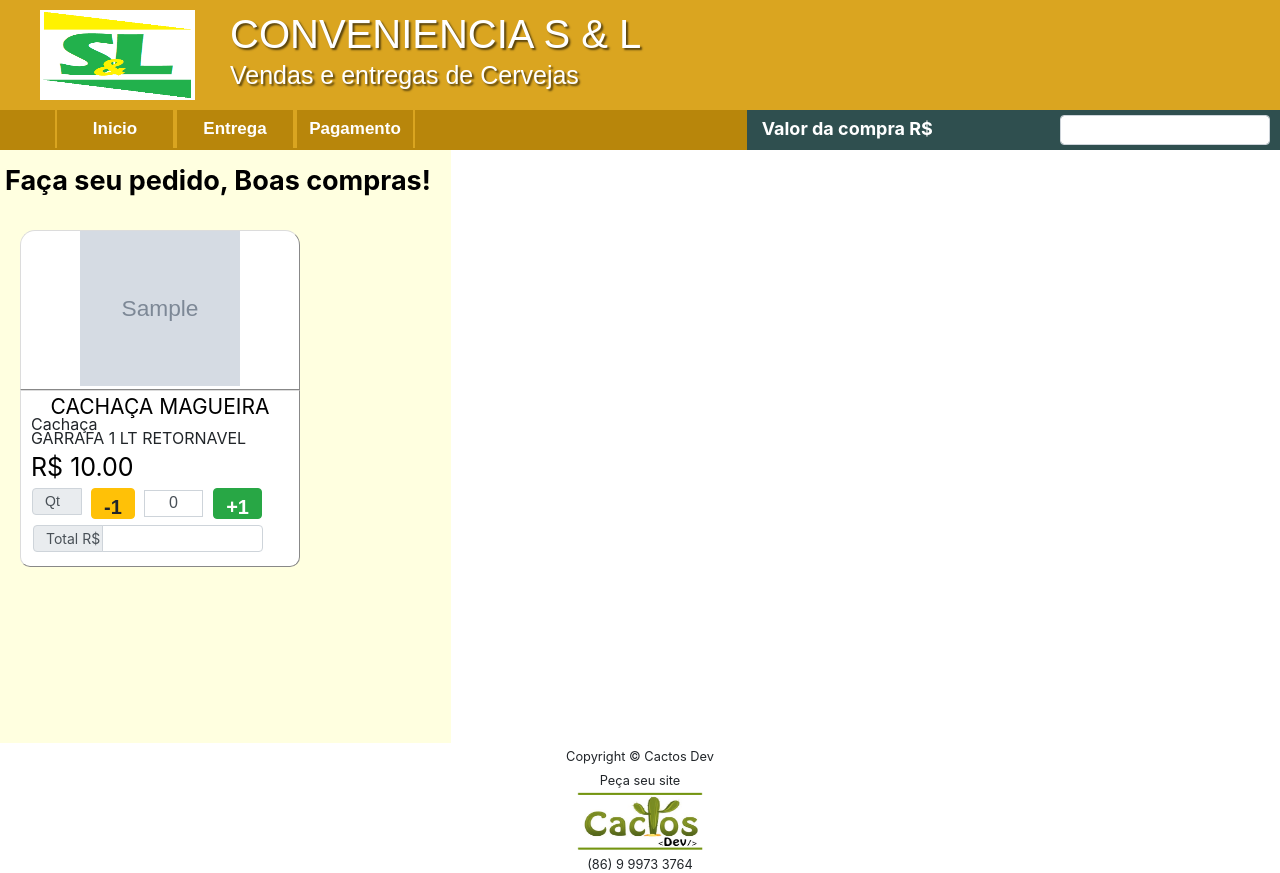
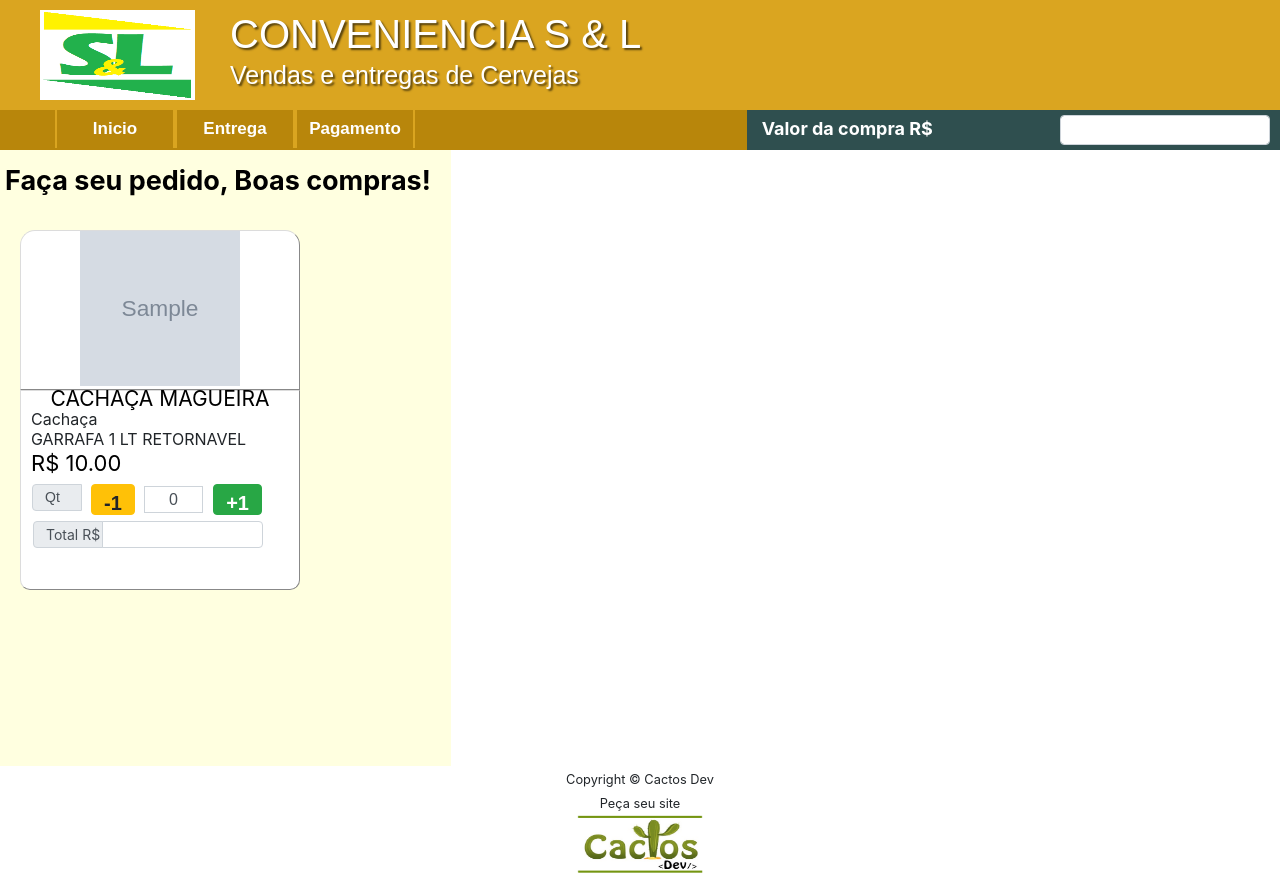
Before and after one commit to paulojecasi/delivery-python-django, a Django app: page /delivery/ in a window 1280 px wide. Shown: the top 873 px of the page. Run offline with Django 3.2, Linux system fonts and the light colour scheme; tables that the repository leaves empty hold one stand-in row (values such as "Sample post"); grey boxes marked "Sample" are stand-in pictures; some libraries are stand-ins or nearby versions.

Commit message:
atualizacao

```diff
--- a/sitedelivery/static/css/aplication.css
+++ b/sitedelivery/static/css/aplication.css
@@ -230,7 +230,7 @@ div#logo_cabecalho2 img#icone2{
 
 .corDeFundoPreco{
     background-color: rgba(255,255,255);         /** cor de fundo **/
-    height: 100%px ;                    /** altura do bloco **/
+    height: 200px ;                    /** altura do bloco **/
     width: 280px;                      /** largura **/
     border: 1px outset #DCDCDC;        /** borda e cor da borda **/
     border-radius: 0px 0px 10px 10px;  /** arredondamento da borda **/
@@ -241,22 +241,23 @@ div#logo_cabecalho2 img#icone2{
     font-size: 21px;                          /** tamanho da fonte **/
     /** font-weight: bold;                        /** fonte em negrito **/
     color: #000;                              /** cor da fonte **/
+    line-height:16px;                          /** espaço entre as linhas **/
     text-align: center;
 }
 
-#pedBebidas ul li#fonte2{
-    line-height:2px;                          /** espaço entre as linhas **/
+#pedBebidas ul li#fonte2{/
+    line-height:17px;                          /** espaço entre as linhas **/
     padding-left:10px;                       /** espaço da borda e texto a esquerda **/
 
 }
 
 #pedBebidas ul li#fonte3{
-    line-height:27px;                          /** espaço entre as linhas **/
+    line-height:17px;                          /** espaço entre as linhas **/
     padding-left:10px;                       /** espaço da borda e texto a esquerda **/
 }
 
 #pedBebidas ul li#fonte4{
-    font-size: 25px;                          /** tamanho da fonte **/
+    font-size: 22px;                          /** tamanho da fonte **/
     /**font-weight: bold;                        /** fonte em negrito **/
     color: #000;                              /** cor da fonte **/
     line-height:30px;                          /** espaço entre as linhas **/
@@ -299,7 +300,7 @@ div#logo_cabecalho2 img#icone2{
 
 .corDeFundoPrecoCatalogo{
     background-color: rgba(255,255,255);         /** cor de fundo **/
-    height: 100%px ;                    /** altura do bloco **/
+    height: 120px ;                    /** altura do bloco **/
     width: 280px;                      /** largura **/
     border: 2px outset #DCDCDC;        /** borda e cor da borda **/
     border-radius: 0px 0px 10px 10px;  /** arredondamento da borda **/
@@ -308,19 +309,20 @@ div#logo_cabecalho2 img#icone2{
 
 #catalogo ul li#fonte1{
     font-size: 21px;                          /** tamanho da fonte **/
+    line-height:15px;                          /** espaço entre as linhas **/
     /** font-weight: bold;                        /** fonte em negrito **/
     color: #000;                              /** cor da fonte **/
     text-align: center;
 }
 
 #catalogo ul li#fonte2{
-    line-height:2px;                          /** espaço entre as linhas **/
+    line-height:17px;                          /** espaço entre as linhas **/
     padding-left:10px;                       /** espaço da borda e texto a esquerda **/
 
 }
 
 #catalogo ul li#fonte3{
-    line-height:27px;                          /** espaço entre as linhas **/
+    line-height:17px;                          /** espaço entre as linhas **/
     padding-left:10px;                       /** espaço da borda e texto a esquerda **/
 }
 
@@ -541,7 +543,7 @@ div#logo_cabecalho2 img#icone2{
 
     .corDeFundoPreco{
         background-color: rgba(255,255,255);         /** cor de fundo **/
-        height: 200px ;                    /** altura do bloco **/
+        height: 190px ;                    /** altura do bloco **/
         width: 170px;                      /** largura **/
         border: 1px outset #DCDCDC;        /** borda e cor da borda **/
         border-radius: 0px 0px 3px 3px;  /** arredondamento da borda **/
@@ -615,7 +617,7 @@ div#logo_cabecalho2 img#icone2{
 
     .corDeFundoPrecoCatalogo{
         background-color: rgba(255,255,255);         /** cor de fundo **/
-        height: 100%px ;                    /** altura do bloco **/
+        height: 120px ;                    /** altura do bloco **/
         width: 170px;                      /** largura **/
         border: 2px outset #DCDCDC;        /** borda e cor da borda **/
         border-radius: 0px 0px 10px 10px;  /** arredondamento da borda **/
```
